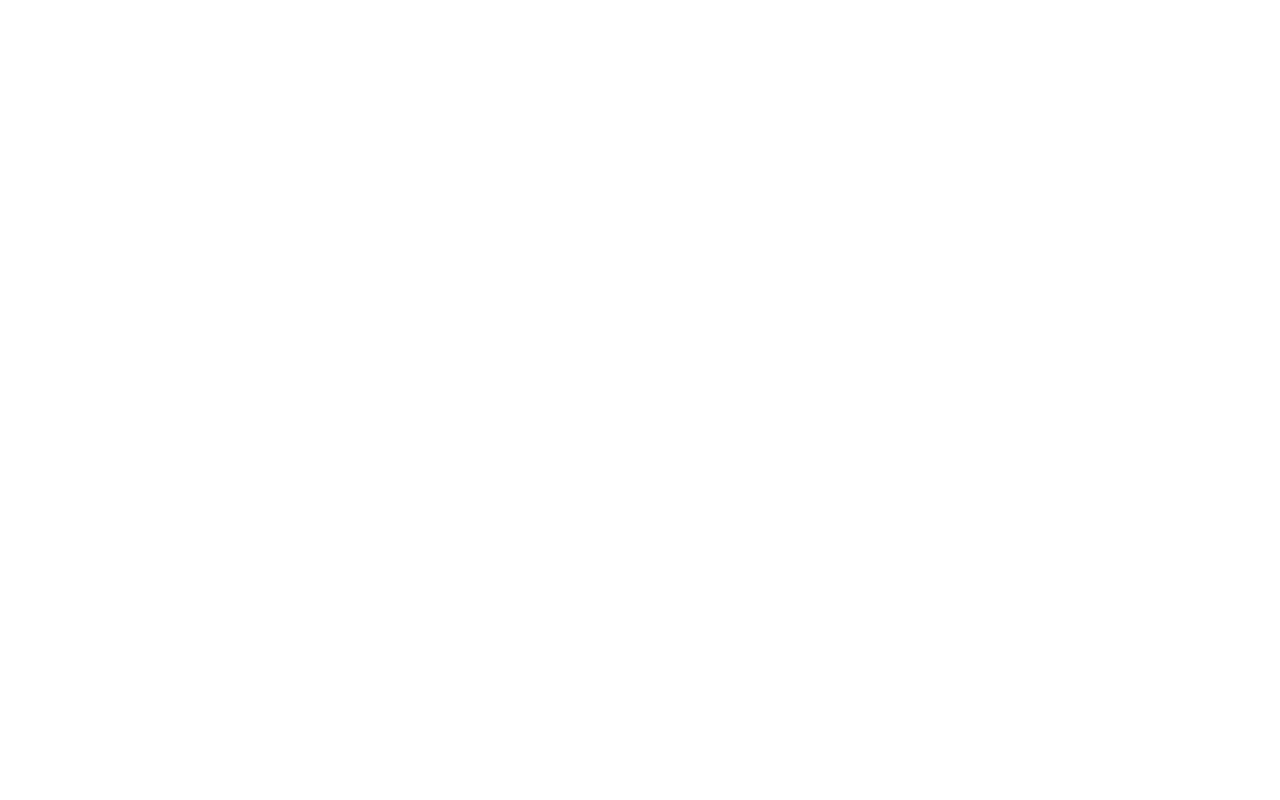
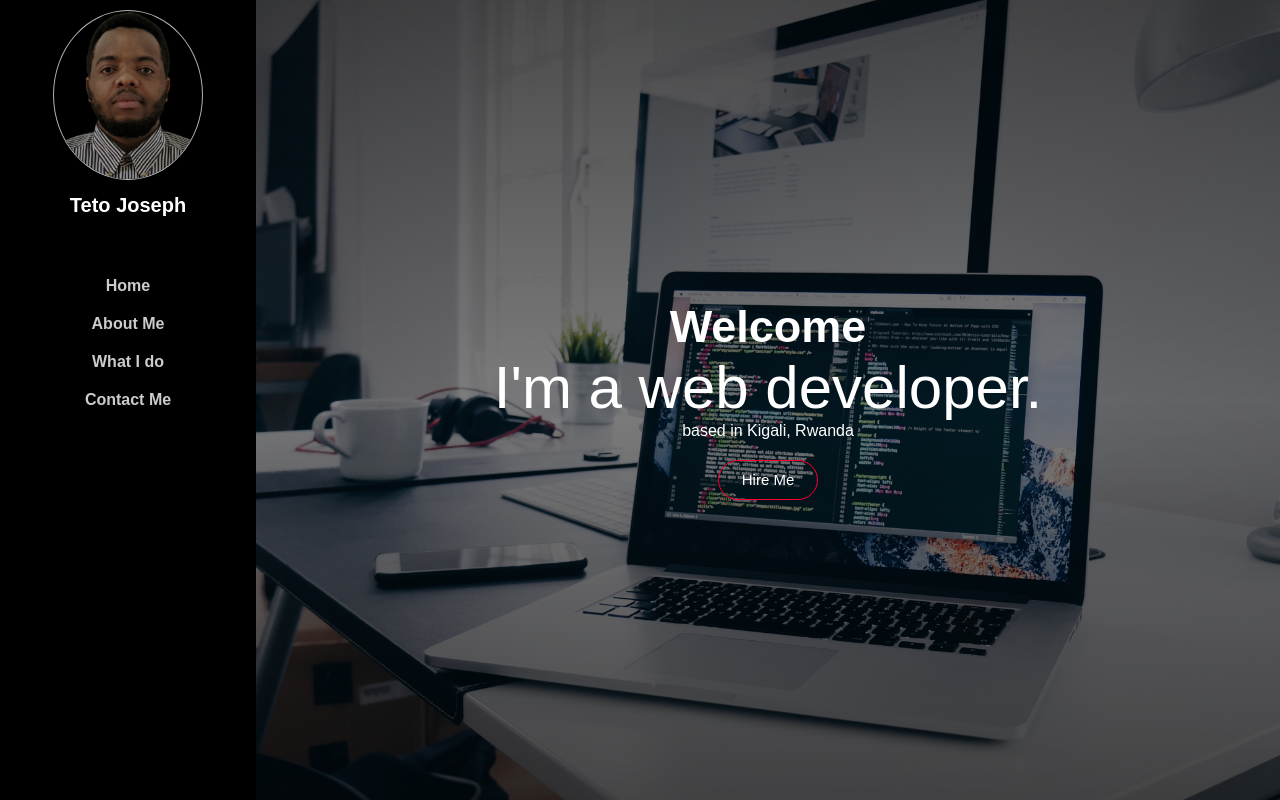
Before and after one commit to MC-Knight/klabportfolio, a plain HTML site: page index.html in a window 1280 px wide. Drawn offline with Linux system fonts and the light colour scheme.

Commit message:
home page

```diff
--- a/index.html
+++ b/index.html
@@ -7,6 +7,28 @@
 	<link rel="stylesheet" type="text/css" href="main.css">
 </head>
 <body>
+	<div class="container">
+		<div class="navigation">
+			<img src="images/profile.png">
+			<p>Teto Joseph</p>
+
+			<ul>
+				<li><a href="#">Home</a></li>
+				<li><a href="#">About Me</a></li>
+				<li><a href="#">What I do</a></li>
+				<li><a href="#">Contact Me</a></li>
+			</ul>
+		</div>
+
+		<div class="welcome">
+			<h1>Welcome</h1>
+			<p>I'm a web developer.</p>
+			<span>based in Kigali, Rwanda</span>
+			<div class="btn">
+				<p>Hire Me</p>
+			</div>
+		</div>
+	</div>
 
 </body>
 </html>
--- a/main.css
+++ b/main.css
@@ -0,0 +1,100 @@
+*{
+	margin: 0;
+	padding: 0;
+	box-sizing: border-box;
+	font-family: 'Poppins', sans-serif;
+}
+
+:root{
+	--bgcolor: #000000;
+	--pcolor: #FF002E;
+
+}
+
+.container{
+	width: 100%;
+	height: 100vh;
+	display: flex;
+	flex-direction: row;
+	flex-wrap: wrap;
+}
+
+.navigation{
+	width: 20%;
+	height: 100vh;
+	background-color: var(--bgcolor);
+	padding: 10px 3%;
+	color: #ffffff;
+	text-align: center;
+	position: fixed;
+}
+
+.navigation img{
+	width: 150px;
+	height: 170px;
+	border-radius: 50%;
+	float: center;
+	border: 1px solid #ffffff;
+	opacity: 0.7;
+}
+
+.navigation p{
+	font-size: 20px;
+	font-weight: bold;
+	margin-top: 10px;
+}
+.navigation ul{
+	text-decoration: none;
+	margin-top: 50px;
+
+}
+.navigation ul li{
+	padding: 10px 2px;
+	display: block
+}
+
+.navigation a{
+	color: #ffffff;
+	opacity: 0.8;
+	font-size: 23x;
+	font-weight: bold;
+	text-decoration: none;
+}
+
+.welcome{
+	width: 80%;
+	background-image: url('images/bg.jpg'), linear-gradient(rgba(0,0,0,0.7),rgba(0,0,0,0.5),rgba(0,0,0,0.7));
+	background-repeat: no-repeat;
+	background-size: cover;
+	background-blend-mode: overlay;
+	margin-left: 20%;
+	display: flex;
+	flex-direction: column;
+	align-items: center;
+	justify-content: center;
+	color: #ffffff;
+
+}
+
+.welcome h1{
+	font-size: 45px;
+	color: #ffffff;;
+}
+.welcome p{
+	font-size: 60px;
+	color: #ffffff;
+}
+
+.btn{
+	height: 40px;
+	width: 100px;
+	border: 1px solid var(--pcolor);
+	border-radius: 35px;
+	margin-top: 20px;
+	text-align: center;
+
+}
+.btn p{
+	font-size: 15px;
+	margin: 10px 2px;
+}
```
Also changed, not shown: images/bg.jpg (added), images/profile.png (added).
